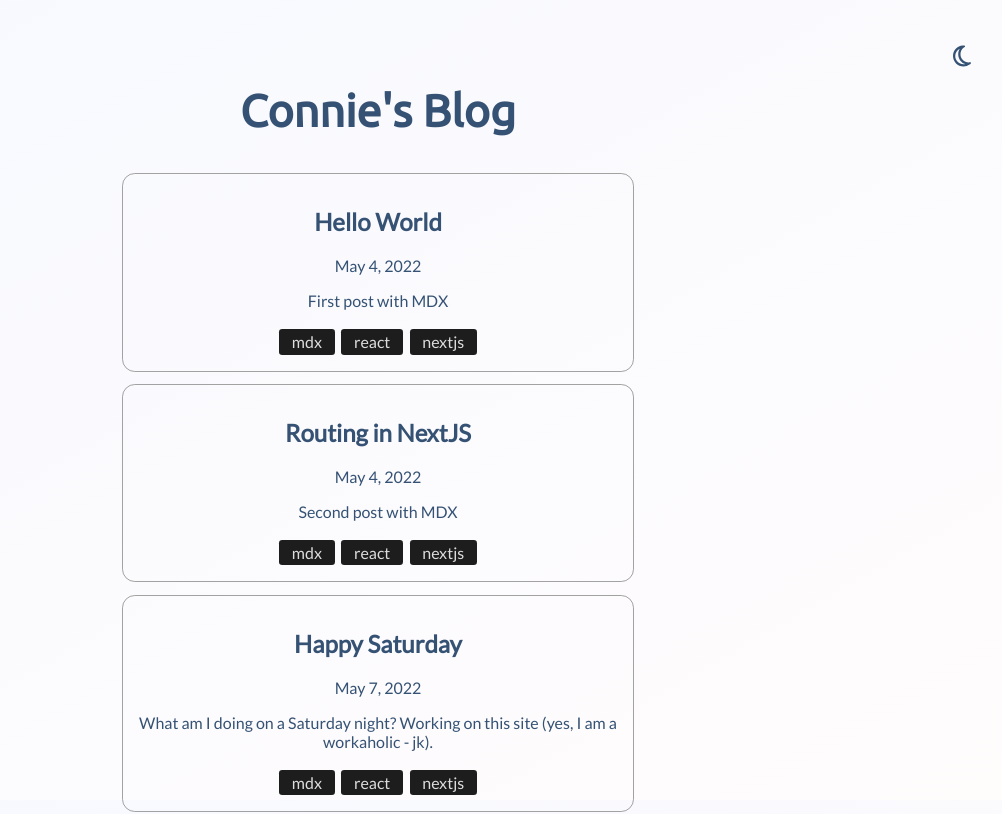
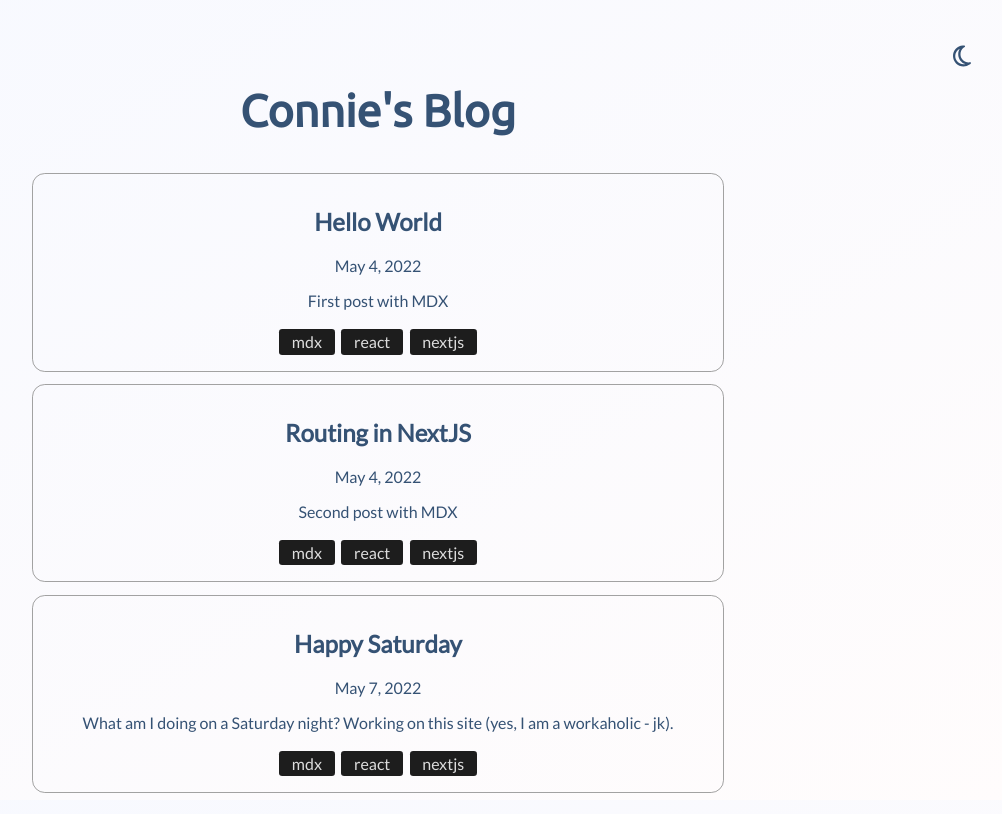
Before and after one commit to connielion/cl-nextfolio, a Next.js app: page /blog in a window 1280 px wide. Shown: the top 814 px of the page, without its empty margins (262-1264 px from the left). Built offline with nearby package versions, Linux system fonts and the light colour scheme.

Commit message:
refactor(blog): alter styling a bit

```diff
--- a/components/layout/blog-posts.js
+++ b/components/layout/blog-posts.js
@@ -1,16 +1,18 @@
 import Link from "next/link";
 import styled from "styled-components";
+import widths from "../../styling/device-sizes";
 
 // This is part of the /blog page; renders list of Post components displaying: title, date, and description
 const Container = styled.div`
-  width: 80vw;
+  width: 90vw;
   display: flex;
   flex-direction: column;
   flex-wrap: wrap;
+  margin: 0 auto;
 `;
 
 const Article = styled.div`
-  width: 40vw;
+  width: 80%;
   margin: 0 auto;
   display: flex;
   flex-direction: column;
@@ -20,7 +22,10 @@ const Article = styled.div`
   border-radius: 0.8rem;
   margin-bottom: 0.8rem;
   :hover {
-    border: 1px solid #535467;
+    border: 2px solid #535467;
+  }
+  @media (min-width: ${widths.laptop}) {
+    width: 60%;
   }
 `;
 
--- a/pages/blog/index.js
+++ b/pages/blog/index.js
@@ -11,13 +11,17 @@ const BlogsContainer = styled.div`
   height: 80%;
   margin: 0 auto;
   font-family: Lato, sans-serif;
+  display: flex;
+  justify-content: center;
 `;
 const Blog = ({ posts }) => {
   return (
     <BlogsContainer>
-      <SectionHeading>Connie&#39;s Blog</SectionHeading>
-      {/* list of blog posts */}
-      <Posts posts={posts} />
+      <div>
+        <SectionHeading>Connie&#39;s Blog</SectionHeading>
+        {/* list of blog posts */}
+        <Posts posts={posts} />
+      </div>
     </BlogsContainer>
   );
 };
```
